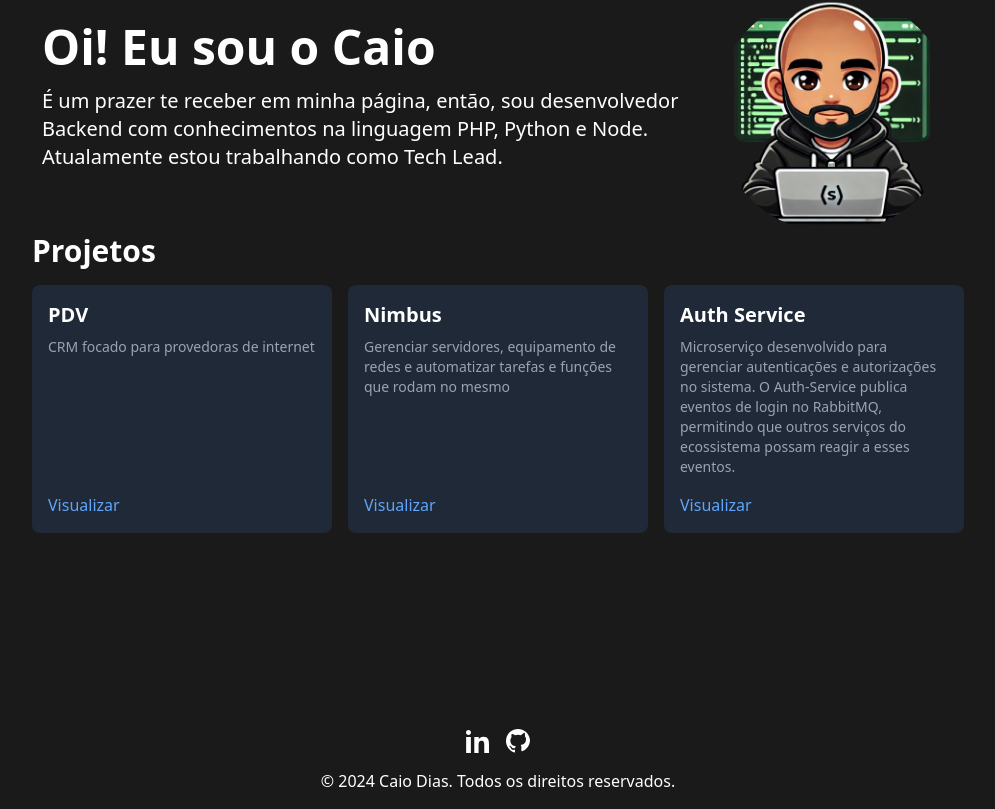
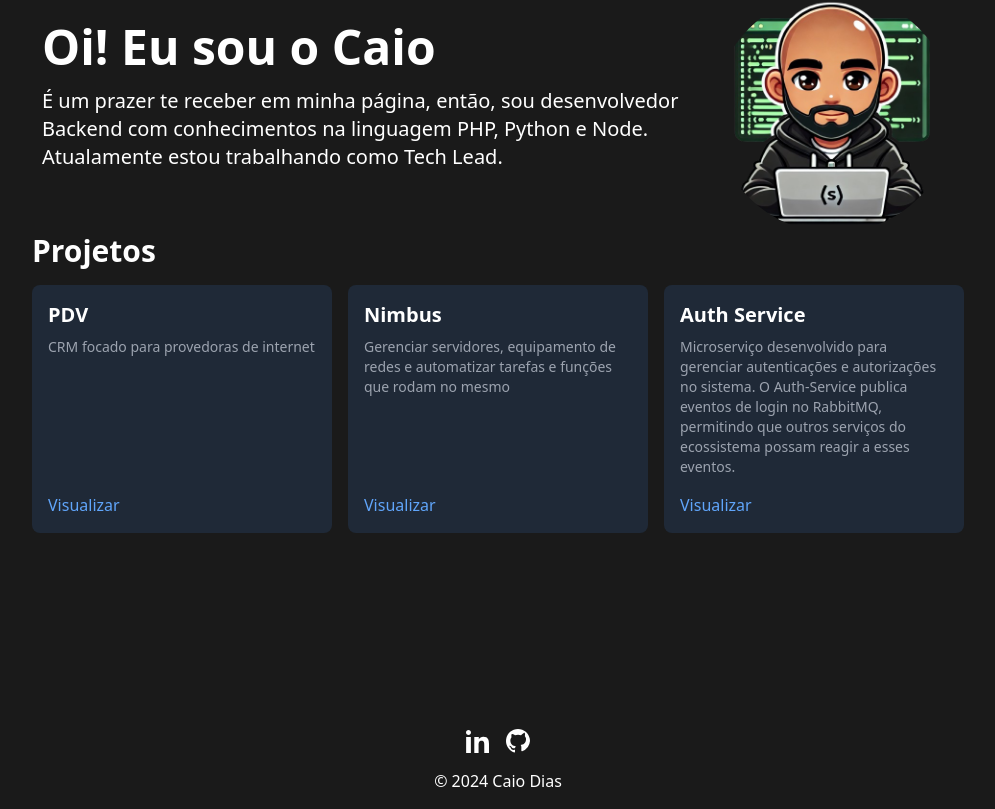
Before and after one commit to CaioCLDias/CaioCLDias.github.io, a Vue app: page / in a window 1280 px wide. Shown: the part 279-1088 px from the top of the page, without its empty margins (142-1137 px from the left). Built offline with nearby package versions, Linux system fonts and the light colour scheme.

Commit message:
alterações

```diff
--- a/package.json
+++ b/package.json
@@ -1,5 +1,5 @@
 {
-  "name": "portfolio",
+  "name": "caiocldias",
   "version": "0.1.0",
   "private": true,
   "scripts": {
--- a/src/App.vue
+++ b/src/App.vue
@@ -19,7 +19,7 @@
           <img src="./assets/icons/github.svg" alt="GitHub" class="w-6 h-6">
         </a>
       </div>
-      <p>&copy; 2024 Caio Dias. Todos os direitos reservados.</p>
+      <p>&copy; 2024 Caio Dias</p>
     </footer>
   </div>
 </template>
```
